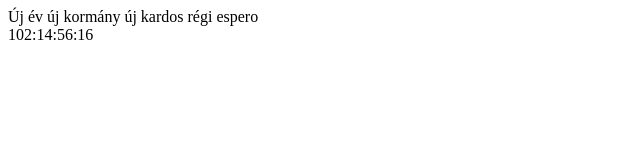
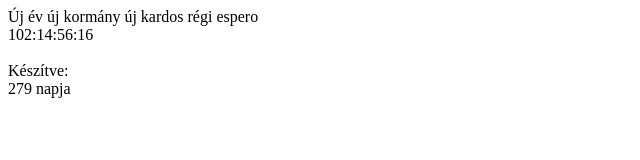
Before and after one commit to dbeny/dbeny.xyz, a plain HTML site: page index.html in a window 1280 px wide. Shown: the whole page, without its empty margins (0-640 px from the left). Drawn offline with Linux system fonts and the light colour scheme.

Commit message:
kreálódás

```diff
--- a/index.html
+++ b/index.html
@@ -10,11 +10,10 @@
         <div class="main">
             <span>Új év új kormány új kardos régi espero</span>
             <div id="time">
-                <div id="d">00</div>:
-                <div id="h">00</div>:
-                <div id="m">00</div>:
-                <div id="s">00</div>
+                <div id="d">00</div>:<div id="h">00</div>:<div id="m">00</div>:<div id="s">00</div>
             </div>
+            <br>
+            <span>Készítve: <div id="created-at"></div></span>
         </div>
         <script src="script.js"></script>
     </body>
--- a/script.js
+++ b/script.js
@@ -3,6 +3,7 @@ function updateNum(num) {
 }
 
 function getRemainingTime() {
+    //realtime to new year
     const nextYear = new Date().getFullYear()+1
     const nextDate = new Date(`Jan 1, ${nextYear} 00:00:00`)
 
@@ -22,6 +23,18 @@ function getRemainingTime() {
     m.innerText = updateNum(minutes)
     const s = document.getElementById("s")
     s.innerText = updateNum(seconds)
+
+    //created-at
+    const createdAt = new Date("Dec 15, 2023 09:29:00")
+    const createdAtDiff = currentTime.getTime()-createdAt.getTime()
+
+    let dYears = Math.floor(createdAtDiff/(1000*60*60*24*365))
+    const dDays = Math.floor(createdAtDiff/(1000*60*60*24))
+
+    let diffStr = `${(dYears > 0 ? dYears+" éve és " : "")}${dDays} napja`
+
+    const createdat = document.getElementById("created-at")
+    createdat.innerText = diffStr
 }
 
 function initialize() {
```
